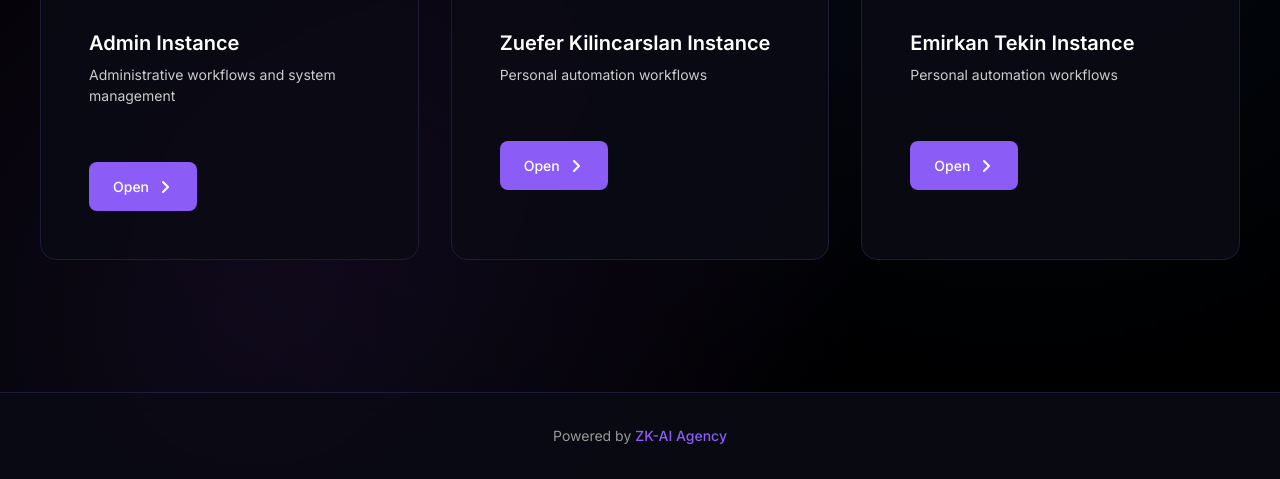
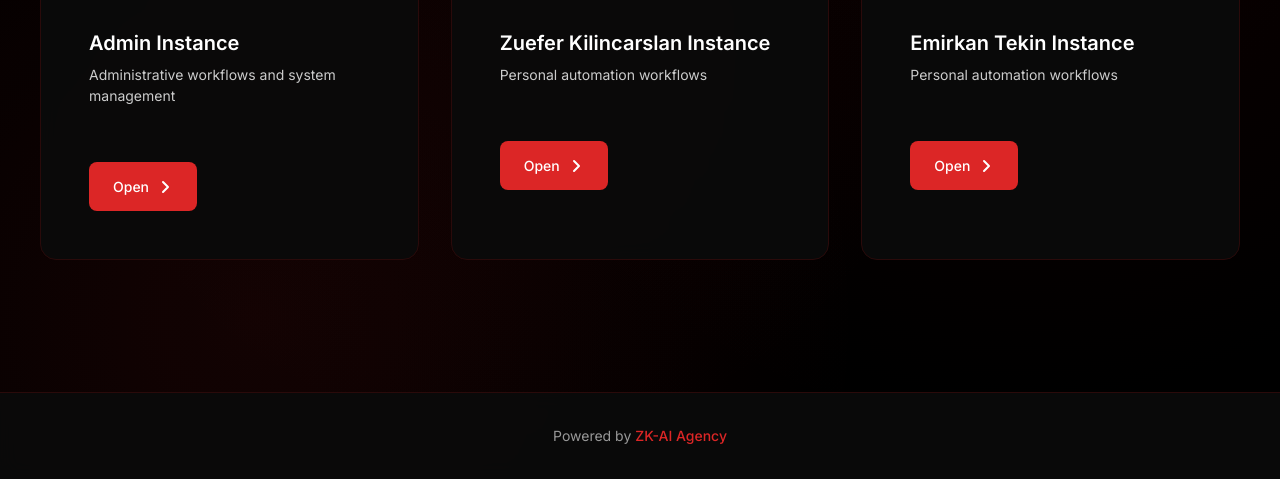
Before and after one commit to Emirkan1-ai/n8n-interface, a website built with Vite: page index.html in a window 1280 px wide. Shown: the part 321-800 px from the top of the page. Built offline with nearby package versions, Linux system fonts and the light colour scheme.

Commit message:
Updated style.css

```diff
--- a/src/style.css
+++ b/src/style.css
@@ -8,17 +8,17 @@
 :root {
   /* Color system */
   --bg-primary: #000000;
-  --bg-secondary: #0a0a14;
-  --bg-tertiary: #14091a;
+  --bg-secondary: #0a0a0a;
+  --bg-tertiary: #1a0a0a;
   --text-primary: #ffffff;
   --text-secondary: #cccccc;
   --text-muted: #999999;
-  --accent-primary: #8b5cf6;
-  --accent-secondary: #7c3aed;
-  --border-primary: #1e1b3a;
-  --border-secondary: #3730a3;
+  --accent-primary: #dc2626;
+  --accent-secondary: #b91c1c;
+  --border-primary: #2a0a0a;
+  --border-secondary: #4a1a1a;
   --shadow-primary: rgba(0, 0, 0, 0.5);
-  --shadow-secondary: rgba(139, 92, 246, 0.15);
+  --shadow-secondary: rgba(220, 38, 38, 0.1);
 
   /* Spacing system */
   --space-xs: 0.5rem;
@@ -69,9 +69,9 @@
   width: 100%;
   height: 100%;
   background:
-    radial-gradient(circle at 20% 80%, rgba(139, 92, 246, 0.12) 0%, transparent 50%),
-    radial-gradient(circle at 80% 20%, rgba(59, 130, 246, 0.08) 0%, transparent 50%),
-    radial-gradient(circle at 40% 40%, rgba(124, 58, 237, 0.06) 0%, transparent 50%);
+    radial-gradient(circle at 20% 80%, rgba(220, 38, 38, 0.1) 0%, transparent 50%),
+    radial-gradient(circle at 80% 20%, rgba(185, 28, 28, 0.08) 0%, transparent 50%),
+    radial-gradient(circle at 40% 40%, rgba(153, 27, 27, 0.05) 0%, transparent 50%);
   z-index: -1;
   animation: backgroundShift 20s ease-in-out infinite;
 }
@@ -105,7 +105,7 @@
   font-size: var(--font-size-4xl);
   font-weight: 700;
   margin-bottom: var(--space-sm);
-  background: linear-gradient(135deg, var(--text-primary) 0%, var(--accent-primary) 50%, #3b82f6 100%);
+  background: linear-gradient(135deg, var(--text-primary) 0%, var(--accent-primary) 70%, #ff4444 100%);
   background-clip: text;
   -webkit-background-clip: text;
   -webkit-text-fill-color: transparent;
@@ -139,7 +139,7 @@
 
 /* Instance cards */
 .instance-card {
-  background: rgba(10, 10, 20, 0.9);
+  background: rgba(10, 10, 10, 0.9);
   border: 1px solid var(--border-primary);
   border-radius: var(--radius-xl);
   padding: var(--space-xl);
@@ -158,7 +158,7 @@
   left: 0;
   right: 0;
   bottom: 0;
-  background: linear-gradient(135deg, rgba(139, 92, 246, 0.08) 0%, rgba(59, 130, 246, 0.06) 100%);
+  background: linear-gradient(135deg, rgba(220, 38, 38, 0.05) 0%, rgba(185, 28, 28, 0.08) 100%);
   opacity: 0;
   transition: opacity var(--transition-normal);
   z-index: 0;
@@ -173,7 +173,7 @@
   border-color: var(--border-secondary);
   box-shadow:
     0 20px 40px var(--shadow-primary),
-    0 0 0 1px rgba(139, 92, 246, 0.3),
+    0 0 0 1px rgba(220, 38, 38, 0.2),
     0 0 20px var(--shadow-secondary);
 }
 
@@ -248,7 +248,7 @@
   padding: var(--space-lg);
   text-align: center;
   border-top: 1px solid var(--border-primary);
-  background: rgba(10, 10, 20, 0.9);
+  background: rgba(10, 10, 10, 0.9);
   backdrop-filter: blur(10px);
   -webkit-backdrop-filter: blur(10px);
 }
```
Also changed, not shown: dist/assets/index-BBVjBtJA.css (deleted), dist/assets/index-BDIpz4wT.js (renamed from dist/assets/index-JD82W6CX.js), dist/assets/index-C1OAQnxA.css (added), dist/index.html.
